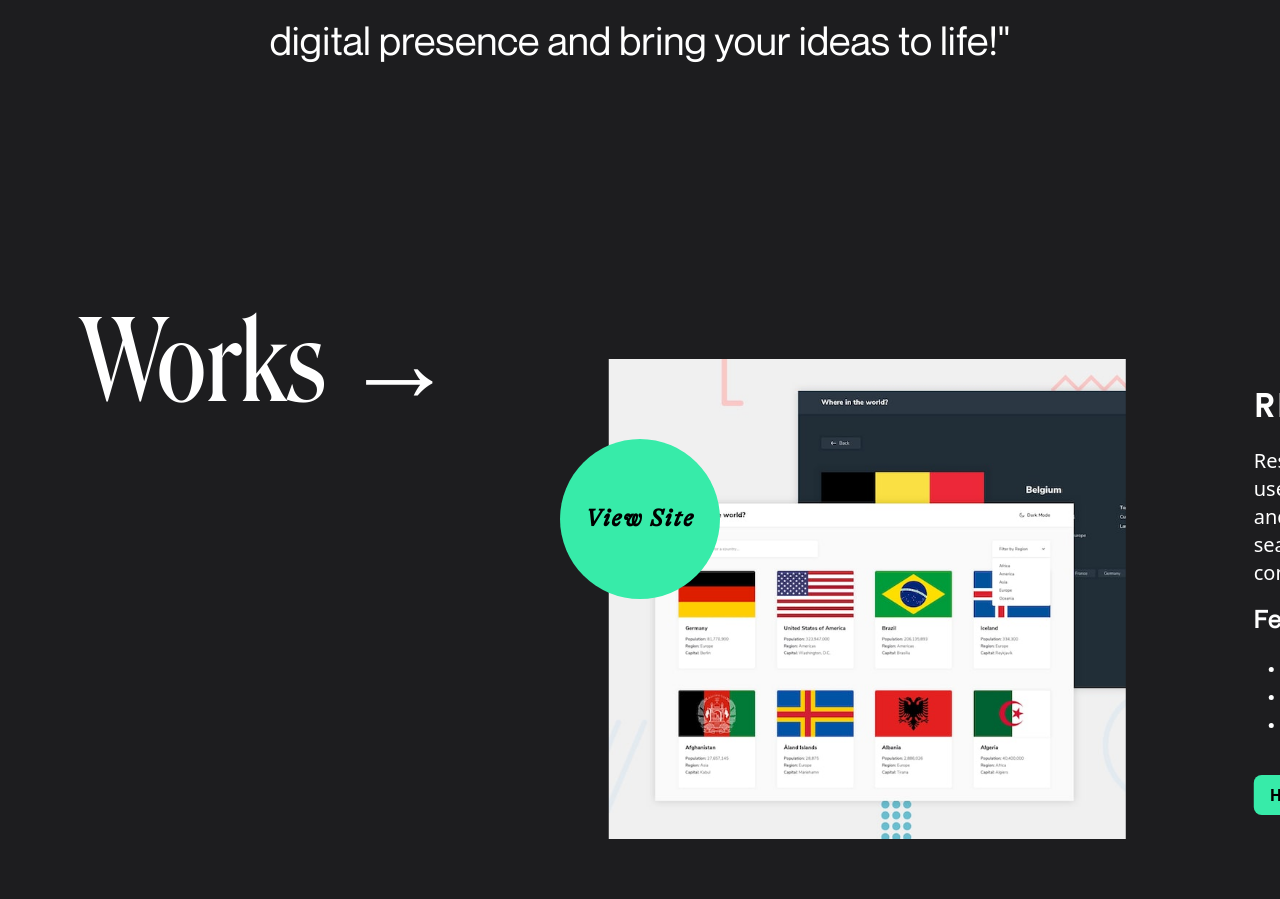
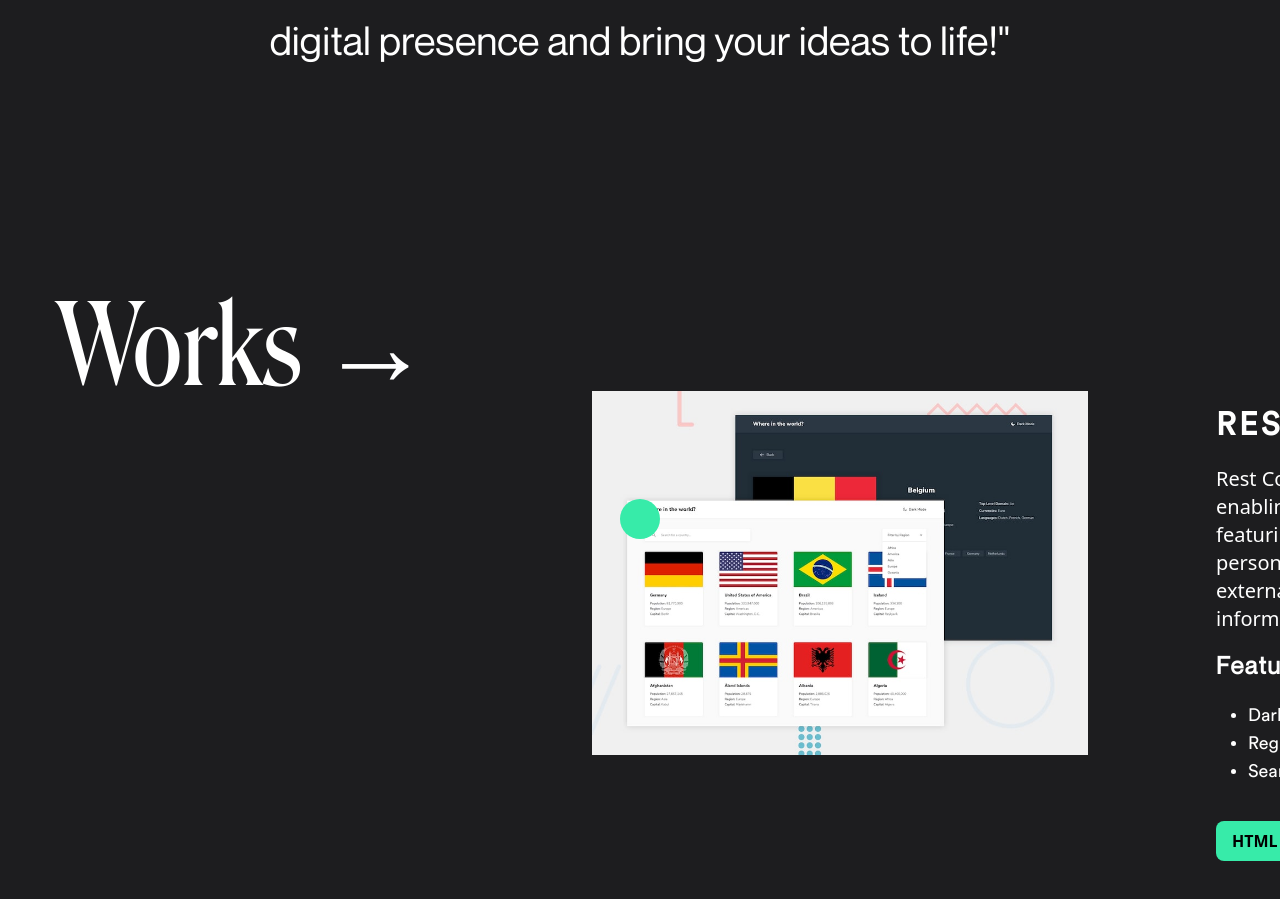
Before and after one commit to shiyammm/portfolio_using_react, a React (Vite) app: page / in a window 1280 px wide. Shown: the part 1481-2380 px from the top of the page. Built offline with nearby package versions, Linux system fonts and the light colour scheme.

Commit message:
Fix hoverLink issue and implement hoverText blend effect on title and project texts

```diff
--- a/src/components/VIewSite.jsx
+++ b/src/components/VIewSite.jsx
@@ -1,15 +1,18 @@
 import React from 'react';
+import { TfiArrowTopRight } from 'react-icons/tfi';
 
-const ViewSite = () => {
+const ViewSite = ({ hoverLink, hoverText }) => {
   return (
-    <a
-      href=""
-      target="blank"
-      className="fixed top-1/2 left-1/2 -translate-x-1/2 -translate-y-1/2 w-[10rem] h-[10rem] bg-cyan rounded-full flex items-center justify-center text-black text-2xl tracking-[0.1rem] font-gtApina font-bold"
+    <div
+      className={`fixed top-1/2 ${
+        hoverLink && 'scale-[3] transition ease-in-out delay-150 bg-violet'
+      } ${
+        hoverText &&
+        'scale-[4] backdrop-opacity-95 backdrop-invert bg-white/10 transition ease-in-out'
+      } left-1/2 -translate-x-1/2 pointer-events-none -translate-y-1/2 w-10 h-10 bg-cyan rounded-full flex items-center justify-center text-black text-[0.7rem] tracking-[0.1rem] font-gtApina font-bold`}
     >
-      View Site
-    </a>
+      {hoverLink && <TfiArrowTopRight className="w-3 h-3" />}
+    </div>
   );
 };
-
 export default ViewSite;
--- a/src/containers/Works.jsx
+++ b/src/containers/Works.jsx
@@ -1,4 +1,4 @@
-import React from 'react';
+import React, { useState } from 'react';
 import { useRef } from 'react';
 import { projectsData } from '../../lib/data';
 import gsap from 'gsap';
@@ -9,6 +9,8 @@ import ScrollTrigger from 'gsap/ScrollTrigger';
 gsap.registerPlugin(ScrollTrigger);
 
 const Works = () => {
+  const [hoverLink, setHoverLink] = useState(false);
+  const [hoverText, setHoverText] = useState(false);
   const slider = useRef();
   const component = useRef();
   const cursor = useRef();
@@ -49,16 +51,12 @@ const Works = () => {
           },
         },
       );
-    },
-    { scope: component },
-  );
 
-  useGSAP(
-    () => {
       const handleMouse = (e) => {
         gsap.to(cursor.current, {
           x: e.clientX,
           y: e.clientY,
+          duration: 0.5,
         });
       };
 
@@ -77,12 +75,33 @@ const Works = () => {
       };
 
       // Add event listeners for pointermove, mouseenter, and mouseleave
-      component.current.addEventListener('pointermove', handleMouse);
-      component.current.addEventListener('mouseenter', handleMouseEnter);
-      component.current.addEventListener('mouseleave', handleMouseLeave);
+      const handlers = {
+        pointermove: handleMouse,
+        mouseenter: handleMouseEnter,
+        mouseleave: handleMouseLeave,
+      };
+
+      Object.entries(handlers).forEach(([event, handler]) => {
+        component.current.addEventListener(event, handler);
+      });
     },
     { scope: component },
   );
+
+  const handleHoverLinkEnter = () => {
+    setHoverLink(true);
+  };
+
+  const handleHoverLinkLeave = () => {
+    setHoverLink(false);
+  };
+  const handleHoverTextEnter = () => {
+    setHoverText(true);
+  };
+
+  const handleHoverTextLeave = () => {
+    setHoverText(false);
+  };
 
   return (
     <section
@@ -90,30 +109,40 @@ const Works = () => {
       ref={component}
     >
       <div className="absolute z-[99]" ref={cursor}>
-        <ViewSite component="component" />
+        <ViewSite hoverLink={hoverLink} hoverText={hoverText} />
       </div>
-      <div className="fixed top-[10rem] text-white font-roslindale-display text-[7rem] left-[5rem]">
-        <span>Works →</span>
+      <div className="fixed top-[9rem] text-white font-roslindale-display text-[7rem] left-14 z-[10]">
+        <span
+          onMouseEnter={handleHoverTextEnter}
+          onMouseLeave={handleHoverTextLeave}
+        >
+          Works →
+        </span>
       </div>
-      <div
-        className="flex items-end h-screen flex-nowrap work w-fit"
-        ref={slider}
-      >
+      <div className="flex items-end h-screen flex-nowrap work" ref={slider}>
         {projectsData.map((project, index) => (
           <div
-            className="flex items-end w-full p-[5rem] shrink-0 relative border-[rem] border-red-500"
+            className="flex items-end w-full px-[5rem] py-[3rem] shrink-0 relative border-[em] border-red-500"
             key={index}
           >
-            <div className="flex items-center w-full gap-[8rem]">
-              <div className="w-1/2 h-[30rem]">
+            <div className="flex items-center w-full gap-[8rem] border-[em] border-green-500">
+              <div
+                className="w-1/2 min-h-[30rem]"
+                onMouseEnter={handleHoverLinkEnter}
+                onMouseLeave={handleHoverLinkLeave}
+              >
                 <img
                   src={project.imageUrl}
-                  className="object-cover object-left w-full h-full"
+                  className="object-cover object-left w-full h-full transition-all"
                   alt={project.title}
                 />
               </div>
-              <div className="flex flex-col w-1/2 gap-4">
-                <h3 className="text-[2rem] uppercase font-circular-book tracking-[0.2rem] font-bold">
+              <div
+                className="flex flex-col w-1/2 gap-4"
+                onMouseEnter={handleHoverTextEnter}
+                onMouseLeave={handleHoverTextLeave}
+              >
+                <h3 className="text-[2rem] uppercase font-circular-book tracking-[0.2rem] font-bold text-white">
                   {project.title}
                 </h3>
                 <p className="text-xl">{project.description}</p>
```
